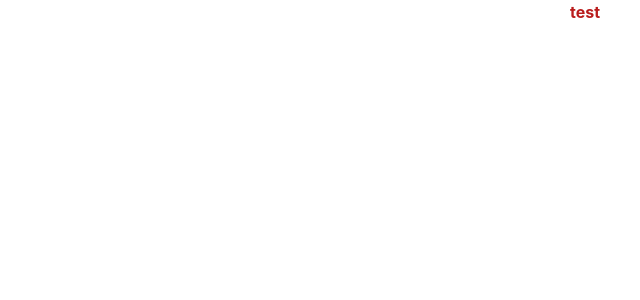
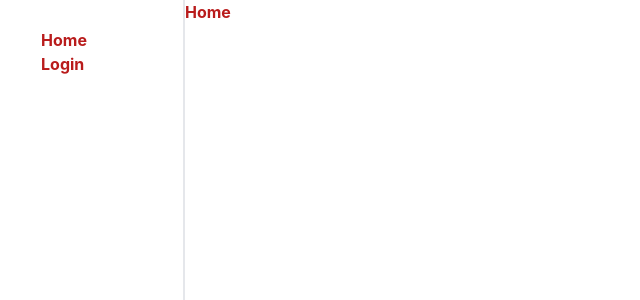
Before and after one commit to nourr23/taxecurity, a React (Create React App) app in the folder packages/dashboard/: page /dashboard in a window 1280 px wide. Shown: the top 300 px of the page, without its empty margins (55-695 px from the left). Built offline with nearby package versions, Linux system fonts and the light colour scheme.

Commit message:
setting up react router

```diff
--- a/packages/dashboard/package.json
+++ b/packages/dashboard/package.json
@@ -12,6 +12,8 @@
     "@types/react-dom": "^18.2.7",
     "react": "^18.2.0",
     "react-dom": "^18.2.0",
+    "react-router": "^6.15.0",
+    "react-router-dom": "^6.15.0",
     "react-scripts": "5.0.1",
     "typescript": "^4.9.5",
     "web-vitals": "^2.1.4"
--- a/packages/dashboard/src/App.css
+++ b/packages/dashboard/src/App.css
@@ -1,33 +1,3 @@
-.App {
-  text-align: center;
-}
-
-.App-logo {
-  height: 40vmin;
-  pointer-events: none;
-}
-
-@media (prefers-reduced-motion: no-preference) {
-  .App-logo {
-    animation: App-logo-spin infinite 20s linear;
-  }
-}
-
-.App-header {
-  background-color: #282c34;
-  min-height: 100vh;
-  display: flex;
-  flex-direction: column;
-  align-items: center;
-  justify-content: center;
-  font-size: calc(10px + 2vmin);
-  color: white;
-}
-
-.App-link {
-  color: #61dafb;
-}
-
 @keyframes App-logo-spin {
   from {
     transform: rotate(0deg);
@@ -36,3 +6,10 @@
     transform: rotate(360deg);
   }
 }
+
+*,
+html,
+body,
+div {
+  box-sizing: border-box;
+}
--- a/packages/dashboard/src/App.tsx
+++ b/packages/dashboard/src/App.tsx
@@ -1,11 +1,13 @@
-import React from 'react';
-import logo from './logo.svg';
-import './App.css';
+import "./App.css";
+import { RouterProvider } from "react-router-dom";
+import HomePage from "./pages/home";
+import LoginPage from "./pages/login";
+import { router } from "./routes";
 
 function App() {
   return (
     <div className="App text-red-700 font-bold">
-      test
+      <RouterProvider router={router} />
     </div>
   );
 }
--- /dev/null
+++ b/packages/dashboard/src/components/navbar/index.tsx
@@ -0,0 +1,20 @@
+import React from "react";
+import { Link } from "react-router-dom";
+
+const Navbar = () => {
+  return (
+    <div className="h-[100vh] w-[240px] flex flex-col py-7 items-center border-r-2">
+      <nav>
+        <ul>
+          <li>
+            <Link to={"/dashboard"}> Home</Link>
+          </li>
+          <li>
+            <Link to={"/dashboard/login"}> Login</Link>
+          </li>
+        </ul>
+      </nav>
+    </div>
+  );
+};
+export default Navbar;
--- /dev/null
+++ b/packages/dashboard/src/pages/home/index.tsx
@@ -0,0 +1,6 @@
+import React from "react";
+
+const HomePage = () => {
+  return <div>Home</div>;
+};
+export default HomePage;
--- /dev/null
+++ b/packages/dashboard/src/pages/login/index.tsx
@@ -0,0 +1,6 @@
+import React from "react";
+
+const LoginPage = () => {
+  return <div>login</div>;
+};
+export default LoginPage;
--- /dev/null
+++ b/packages/dashboard/src/routes/Routes.tsx
@@ -0,0 +1,14 @@
+import React from "react";
+import { Outlet } from "react-router-dom";
+import Navbar from "../components/navbar";
+const RoutesLayout = () => {
+  return (
+    <div>
+      <div className="flex">
+        <Navbar />
+        <Outlet />
+      </div>
+    </div>
+  );
+};
+export default RoutesLayout;
--- /dev/null
+++ b/packages/dashboard/src/routes/index.tsx
@@ -0,0 +1,16 @@
+import React from "react";
+import { createBrowserRouter, Route, Routes } from "react-router-dom";
+import HomePage from "../pages/home";
+import LoginPage from "../pages/login";
+import RoutesLayout from "./Routes";
+
+export const router = createBrowserRouter([
+  {
+    path: "/dashboard",
+    element: <RoutesLayout />,
+    children: [
+      { path: "/dashboard/", element: <HomePage /> },
+      { path: "/dashboard/login", element: <LoginPage /> },
+    ],
+  },
+]);
```
Also changed, not shown: 2 other files (tests, documents, lock files or other folders).
